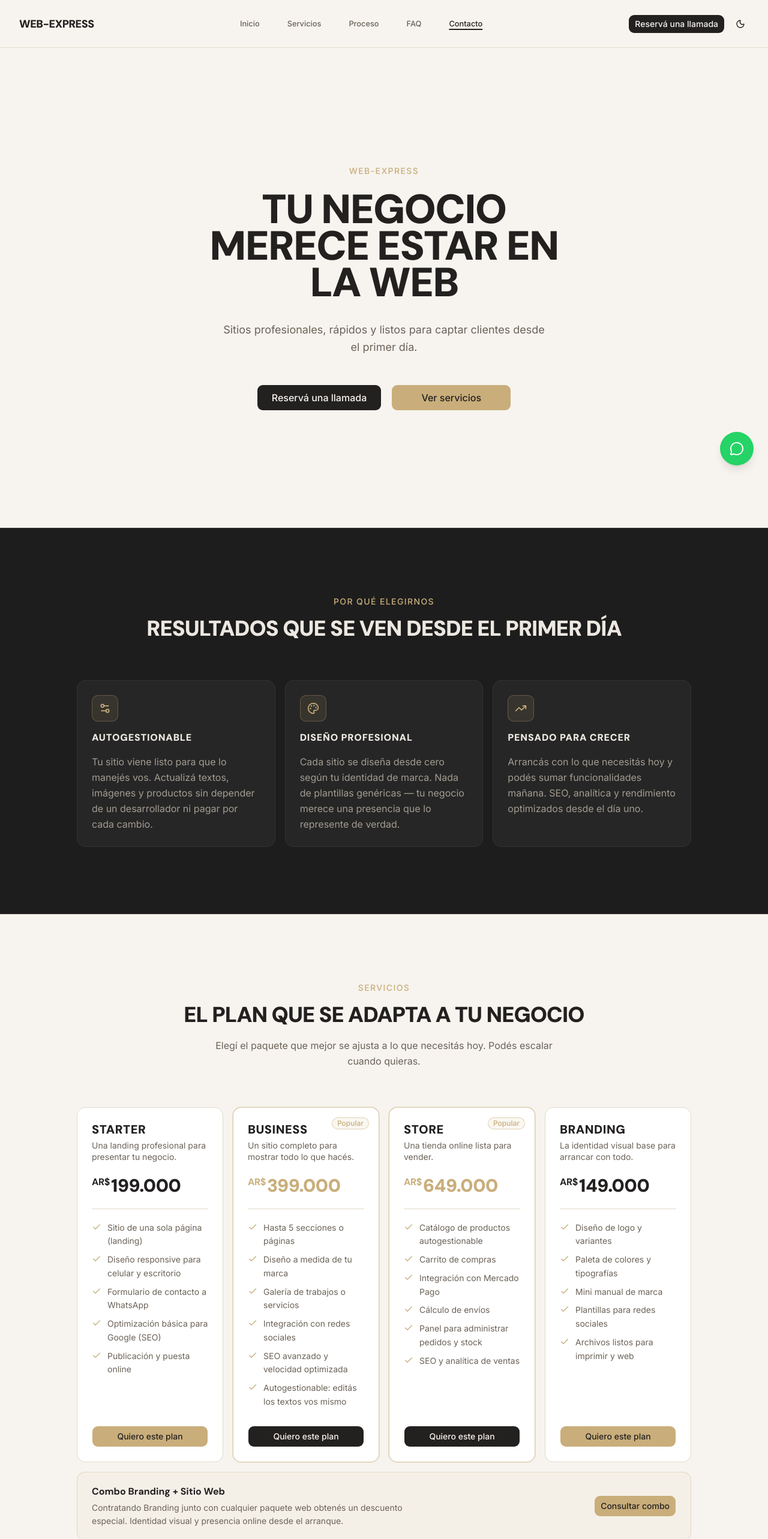
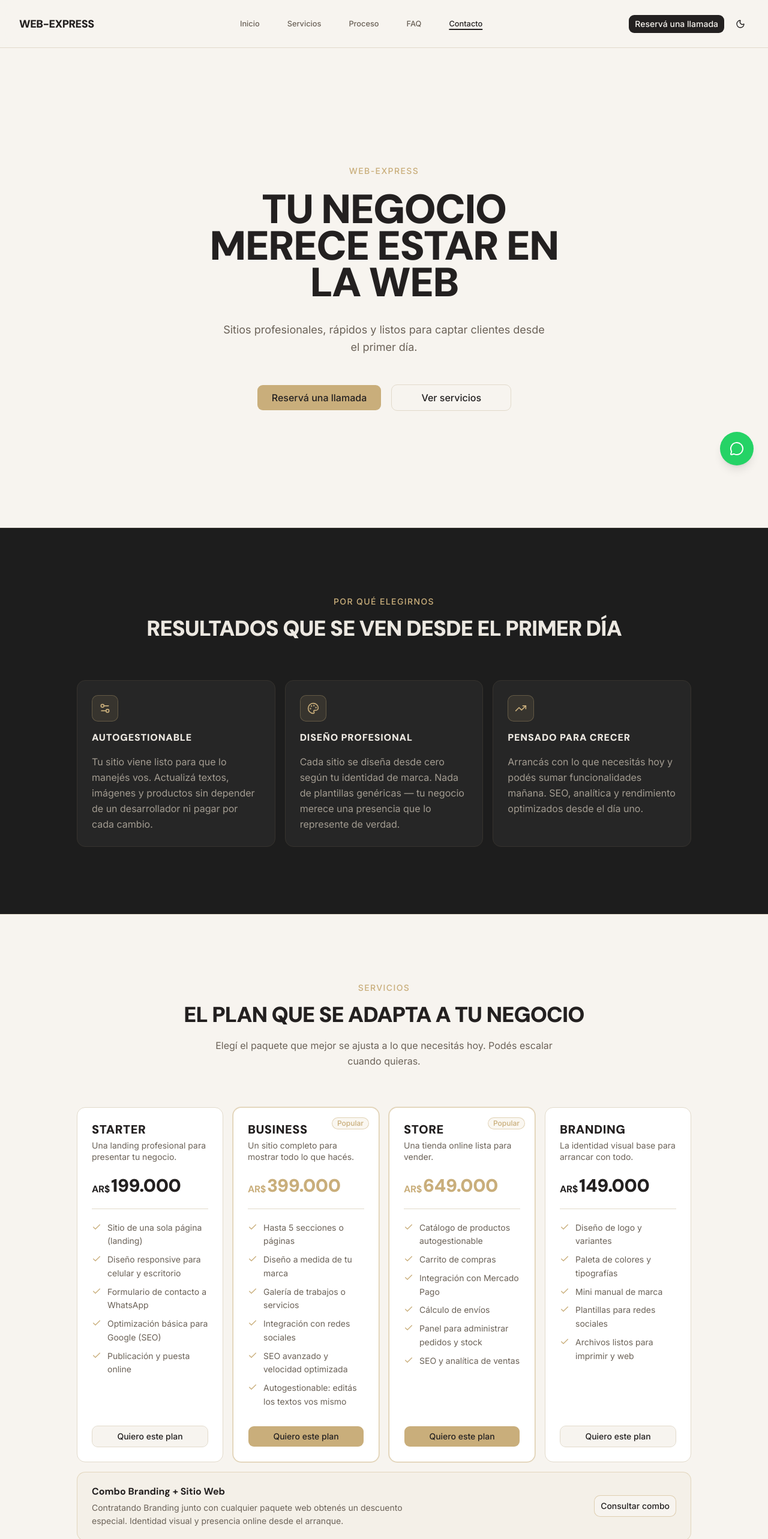
Before and after one commit to moix197/web-express, a Next.js app: page / in a window 1280 px wide. Shown: the top 2566 px of the page at 60% size. Built offline with nearby package versions, Linux system fonts and the light colour scheme.

Commit message:
feat(landing): flip gold to primary CTAs; bottom-align AR$ currency mark

```diff
--- a/src/components/sections/Contact.tsx
+++ b/src/components/sections/Contact.tsx
@@ -92,7 +92,7 @@ export function Contact() {
               <Button
                 asChild
                 size="lg"
-                variant="default"
+                variant="accent"
                 className="h-11 flex-1 px-6 text-base transition-colors duration-150 ease-out"
               >
                 <a
@@ -107,7 +107,7 @@ export function Contact() {
               <Button
                 asChild
                 size="lg"
-                variant="accent"
+                variant="outline"
                 className="h-11 flex-1 px-6 text-base transition-colors duration-150 ease-out"
               >
                 <a href={mailHref}>
--- a/src/components/sections/Hero.tsx
+++ b/src/components/sections/Hero.tsx
@@ -32,7 +32,7 @@ export function Hero() {
           <Button
             asChild
             size="lg"
-            variant="default"
+            variant="accent"
             className="h-11 min-w-[200px] px-6 text-base transition-colors duration-150 ease-out"
           >
             <a
@@ -48,7 +48,7 @@ export function Hero() {
           <Button
             asChild
             size="lg"
-            variant="accent"
+            variant="outline"
             className="h-11 min-w-[200px] px-6 text-base transition-colors duration-150 ease-out"
           >
             <a href="#servicios">Ver servicios</a>
--- a/src/components/sections/Services.tsx
+++ b/src/components/sections/Services.tsx
@@ -67,7 +67,7 @@ function ServiceCard({ pkg }: { pkg: ServicePackage }) {
             )}
             aria-label={`Precio: ${formatPriceARS(pkg.price)}`}
           >
-            <span className="mr-0.5 align-top text-base font-bold">{currency}</span>
+            <span className="mr-0.5 align-bottom text-base font-bold">{currency}</span>
             <span className="text-3xl">{amount}</span>
           </p>
         )
@@ -88,7 +88,7 @@ function ServiceCard({ pkg }: { pkg: ServicePackage }) {
         <Button
           asChild
           size="lg"
-          variant={isFeatured ? "default" : "accent"}
+          variant={isFeatured ? "accent" : "outline"}
           className="w-full cursor-pointer transition-colors duration-150"
         >
           <a href="#contacto" aria-label={`Contratar paquete ${pkg.name}`}>
@@ -123,8 +123,8 @@ function BrandingUpsell() {
       <Button
         asChild
         size="lg"
-        variant="accent"
-        className="shrink-0 cursor-pointer transition-colors duration-150"
+        variant="outline"
+        className="shrink-0 cursor-pointer border-accent/50 transition-colors duration-150 hover:bg-accent/10"
       >
         <a href="#contacto" aria-label="Consultar combo Branding + Sitio Web">
           Consultar combo
```
